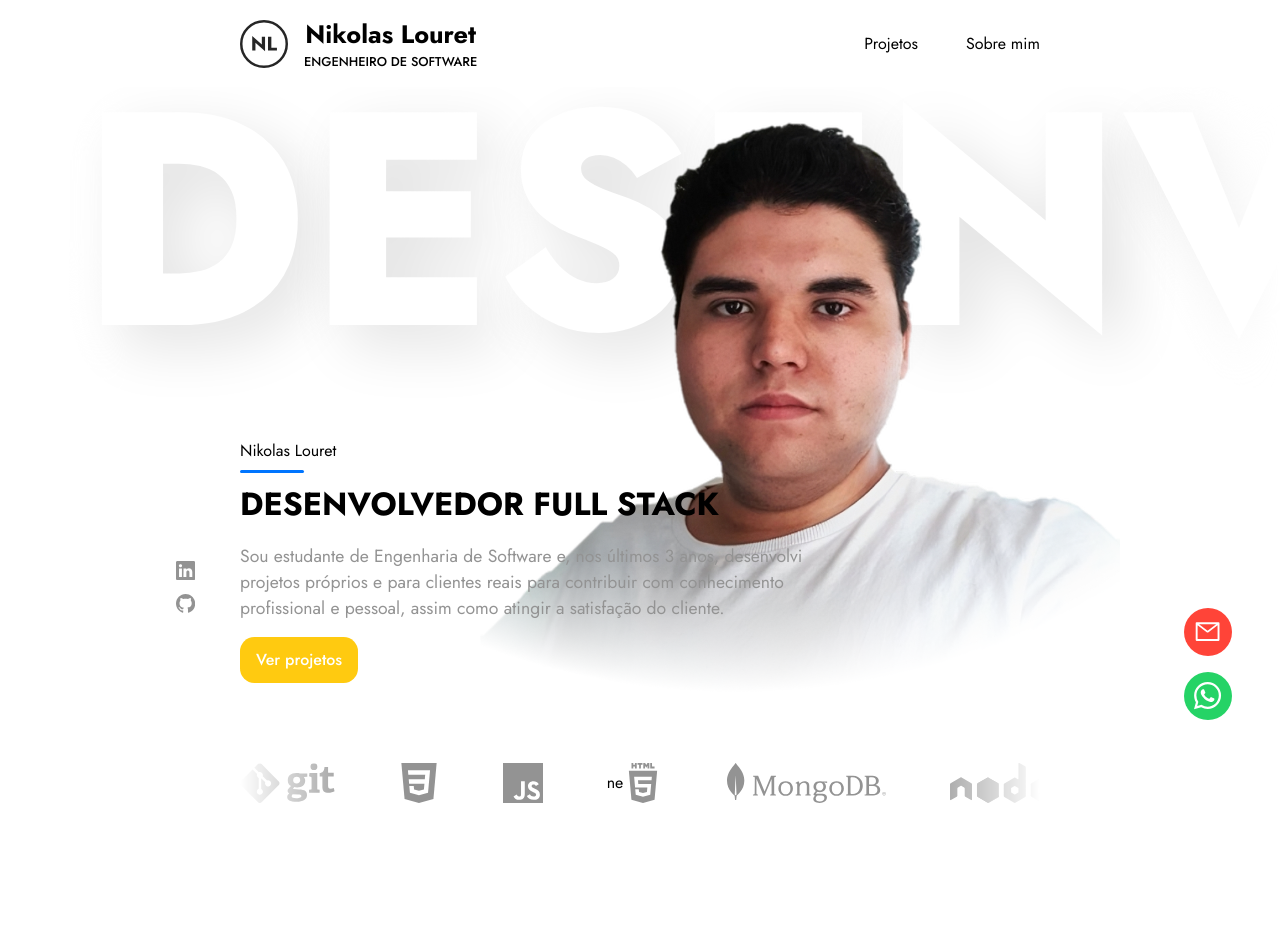
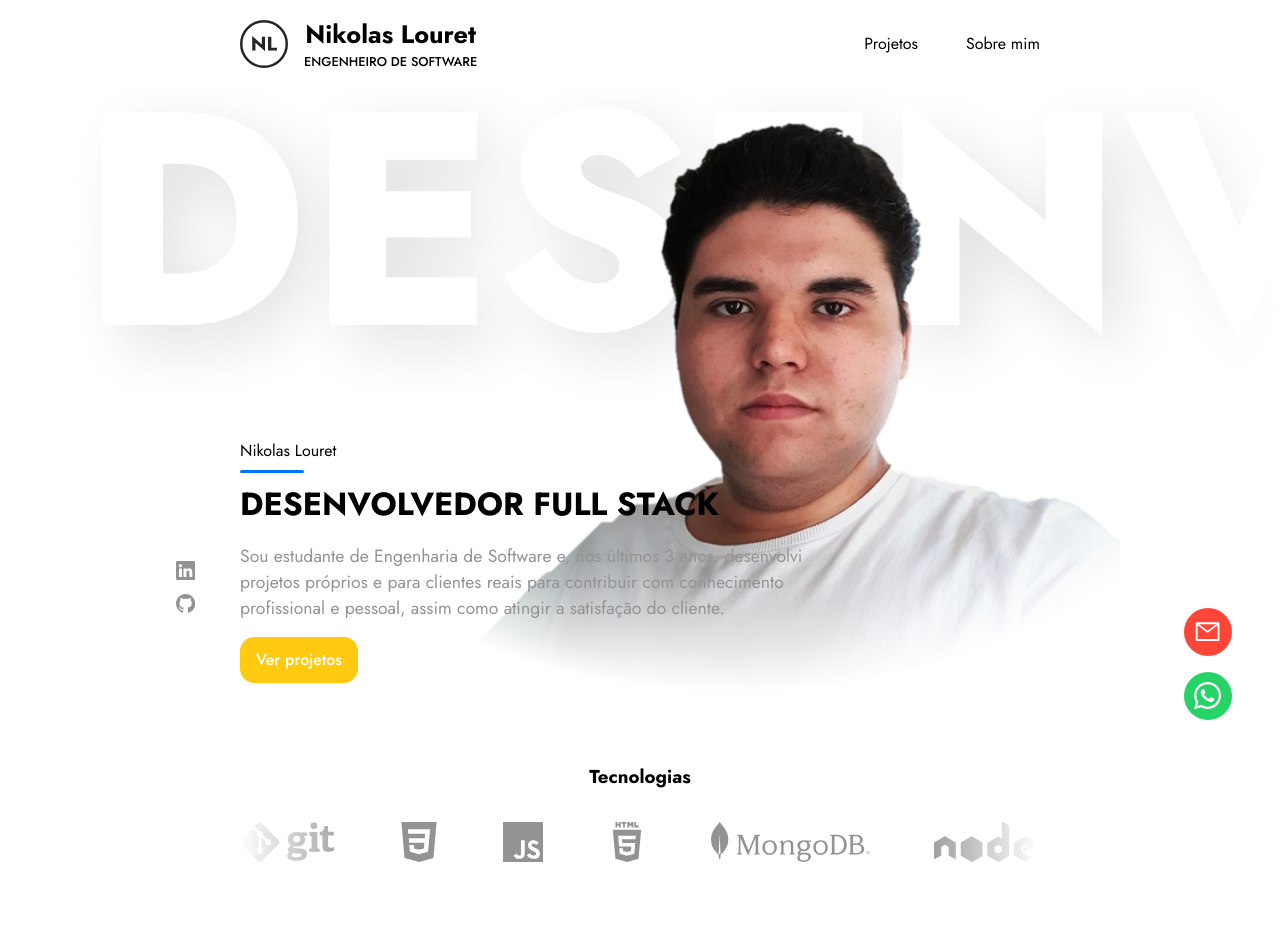
Before and after one commit to NikolasLouret/portfolio, a React (Vite) app in the folder portfolio-website/: page / in a window 1280 px wide. Shown: the top 948 px of the page. Built offline with nearby package versions, Linux system fonts and the light colour scheme; no server answers.

Commit message:
feat: Adição de titulo e correção da animação das tecnologias

```diff
--- a/portfolio-website/src/pages/sections/technologies/Technologies.module.css
+++ b/portfolio-website/src/pages/sections/technologies/Technologies.module.css
@@ -1,6 +1,11 @@
-.tech {
+.technologies {
 	mask-image: linear-gradient(90deg, rgba(0, 0, 0, 0) 0, #000 15%, #000 85%, rgba(0, 0, 0, 0) 100%);
 	-webkit-mask-image: linear-gradient(90deg, rgba(0, 0, 0, 0) 0, #000 15%, #000 85%, rgba(0, 0, 0, 0) 100%);
+}
+
+.tech_title {
+	text-align: center;
+	margin-bottom: 2rem;
 }
 
 .list_tech {
--- a/portfolio-website/src/pages/sections/technologies/Technologies.tsx
+++ b/portfolio-website/src/pages/sections/technologies/Technologies.tsx
@@ -3,7 +3,10 @@ import styles from './Technologies.module.css'
 
 const Technologies = () => {
 	return (
-		<div className={`flex justify_between ${styles.tech}`}>
+		<div className={styles.tech}>
+			<h3 className={styles.tech_title}>Tecnologias</h3>
+
+			<div className={`flex justify_between ${styles.technologies}`}>
 				<ul className={`flex justify_between ${styles.list_tech}`}>
 					<li>
 						<img src='/icons/git.svg' alt='Git' />
@@ -15,7 +18,6 @@ const Technologies = () => {
 						<img src='/icons/javascript.svg' alt='JavaScript' />
 					</li>
 					<li>
-					ne
 						<img src='/icons/html.svg' alt='HTML5' />
 					</li>
 					<li>
@@ -45,7 +47,6 @@ const Technologies = () => {
 						<img src='/icons/javascript.svg' alt='JavaScript' />
 					</li>
 					<li>
-					ne
 						<img src='/icons/html.svg' alt='HTML5' />
 					</li>
 					<li>
@@ -75,7 +76,6 @@ const Technologies = () => {
 						<img src='/icons/javascript.svg' alt='JavaScript' />
 					</li>
 					<li>
-					ne
 						<img src='/icons/html.svg' alt='HTML5' />
 					</li>
 					<li>
@@ -95,6 +95,7 @@ const Technologies = () => {
 					</li>
 				</ul>
 			</div>
+		</div>
 	)
 }
 
```
Lines whose indentation alone changed are shown as unchanged.
